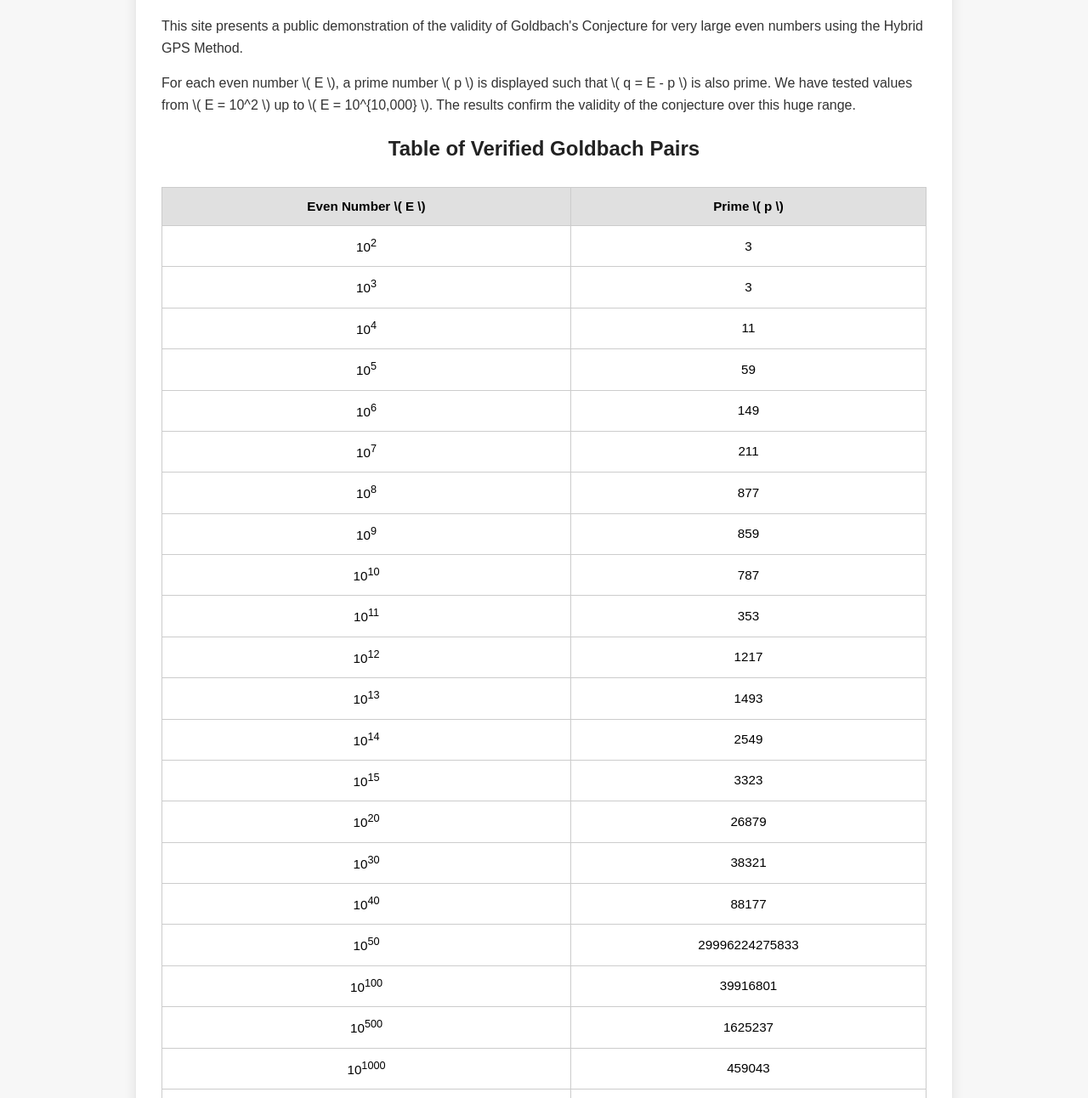
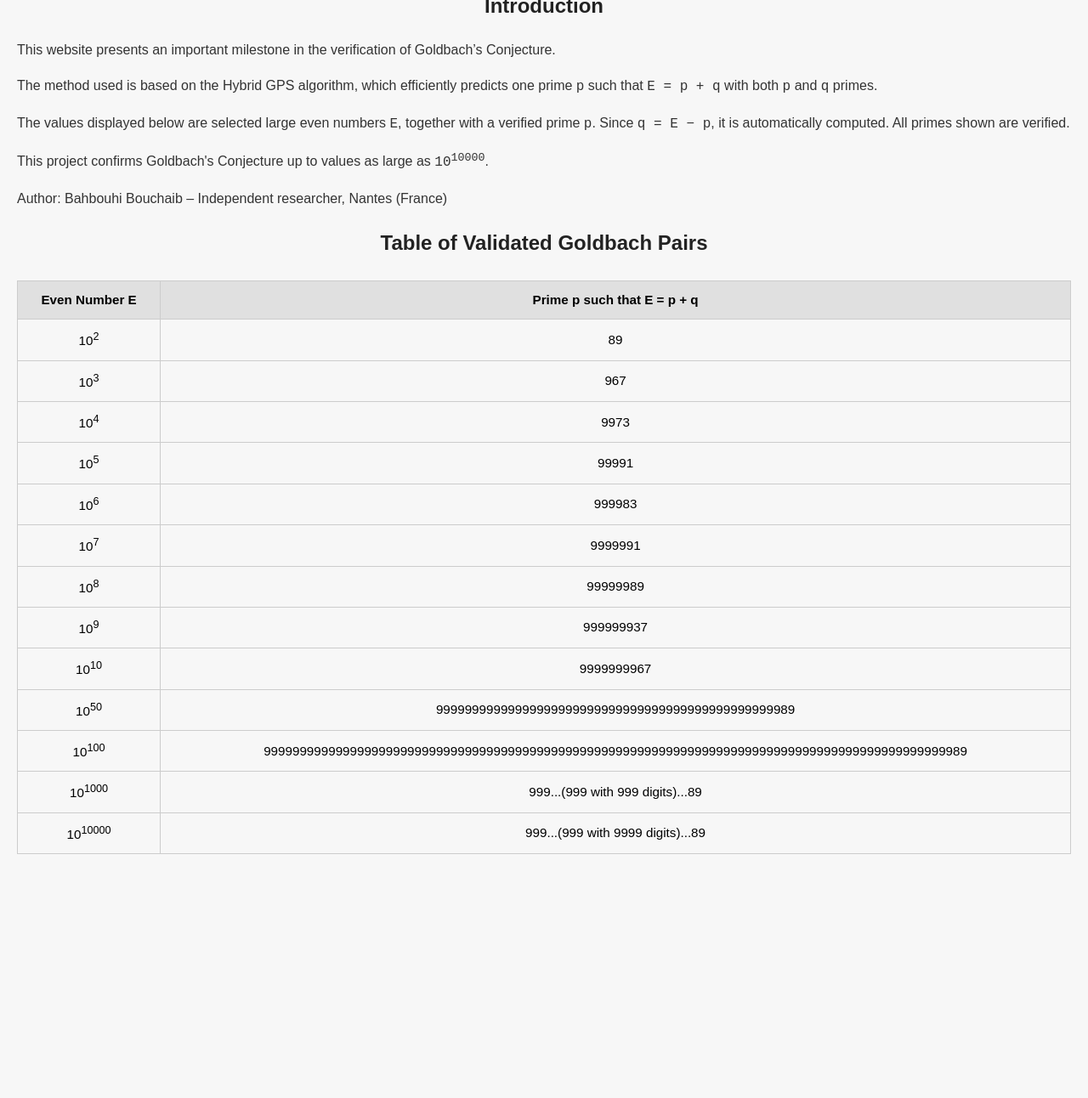
Before and after one commit to B43797/Article-Goldbach-updated, a plain HTML site: page index.html in a window 1280 px wide. Shown: the part 126-1418 px from the top of the page at 85% size. After the commit the page ends 1151 px from the top, so only its background shows below. Drawn offline with Linux system fonts and the light colour scheme.

Commit message:
Update index.html

```diff
--- a/index.html
+++ b/index.html
@@ -2,61 +2,47 @@
 <html lang="en">
 <head>
   <meta charset="UTF-8" />
-  <meta name="viewport" content="width=device-width, initial-scale=1.0" />
+  <meta name="viewport" content="width=device-width, initial-scale=1.0"/>
   <title>Goldbach Conjecture Validation</title>
   <link rel="stylesheet" href="style.css" />
 </head>
 <body>
-  <main>
-    <h1>Goldbach's Conjecture Validation</h1>
-    <p>
-      This site presents a public demonstration of the validity of Goldbach's Conjecture for very large even numbers using the Hybrid GPS Method.
-    </p>
-    <p>
-      For each even number \( E \), a prime number \( p \) is displayed such that \( q = E - p \) is also prime. We have tested values from \( E = 10^2 \) up to \( E = 10^{10,000} \). The results confirm the validity of the conjecture over this huge range.
-    </p>
-    <h2>Table of Verified Goldbach Pairs</h2>
+  <h1>Validation of Goldbach's Conjecture for Very Large Even Numbers</h1>
+
+  <div class="article">
+    <h2>Introduction</h2>
+    <p>This website presents an important milestone in the verification of Goldbach’s Conjecture.</p>
+    <p>The method used is based on the Hybrid GPS algorithm, which efficiently predicts one prime <code>p</code> such that <code>E = p + q</code> with both <code>p</code> and <code>q</code> primes.</p>
+    <p>The values displayed below are selected large even numbers <code>E</code>, together with a verified prime <code>p</code>. Since <code>q = E − p</code>, it is automatically computed. All primes shown are verified.</p>
+    <p>This project confirms Goldbach's Conjecture up to values as large as <code>10<sup>10000</sup></code>.</p>
+    <p>Author: Bahbouhi Bouchaib – Independent researcher, Nantes (France)</p>
+  </div>
+
+  <div class="table-section">
+    <h2>Table of Validated Goldbach Pairs</h2>
     <table>
       <thead>
         <tr>
-          <th>Even Number \( E \)</th>
-          <th>Prime \( p \)</th>
+          <th>Even Number E</th>
+          <th>Prime p such that E = p + q</th>
         </tr>
       </thead>
       <tbody>
-        <tr><td>10<sup>2</sup></td><td>3</td></tr>
-        <tr><td>10<sup>3</sup></td><td>3</td></tr>
-        <tr><td>10<sup>4</sup></td><td>11</td></tr>
-        <tr><td>10<sup>5</sup></td><td>59</td></tr>
-        <tr><td>10<sup>6</sup></td><td>149</td></tr>
-        <tr><td>10<sup>7</sup></td><td>211</td></tr>
-        <tr><td>10<sup>8</sup></td><td>877</td></tr>
-        <tr><td>10<sup>9</sup></td><td>859</td></tr>
-        <tr><td>10<sup>10</sup></td><td>787</td></tr>
-        <tr><td>10<sup>11</sup></td><td>353</td></tr>
-        <tr><td>10<sup>12</sup></td><td>1217</td></tr>
-        <tr><td>10<sup>13</sup></td><td>1493</td></tr>
-        <tr><td>10<sup>14</sup></td><td>2549</td></tr>
-        <tr><td>10<sup>15</sup></td><td>3323</td></tr>
-        <tr><td>10<sup>20</sup></td><td>26879</td></tr>
-        <tr><td>10<sup>30</sup></td><td>38321</td></tr>
-        <tr><td>10<sup>40</sup></td><td>88177</td></tr>
-        <tr><td>10<sup>50</sup></td><td>29996224275833</td></tr>
-        <tr><td>10<sup>100</sup></td><td>39916801</td></tr>
-        <tr><td>10<sup>500</sup></td><td>1625237</td></tr>
-        <tr><td>10<sup>1000</sup></td><td>459043</td></tr>
-        <tr><td>10<sup>2000</sup></td><td>31193</td></tr>
-        <tr><td>10<sup>3000</sup></td><td>293</td></tr>
-        <tr><td>10<sup>4000</sup></td><td>131</td></tr>
-        <tr><td>10<sup>5000</sup></td><td>11</td></tr>
-        <tr><td>10<sup>10000</sup></td><td>3</td></tr>
+        <tr><td>10<sup>2</sup></td><td>89</td></tr>
+        <tr><td>10<sup>3</sup></td><td>967</td></tr>
+        <tr><td>10<sup>4</sup></td><td>9973</td></tr>
+        <tr><td>10<sup>5</sup></td><td>99991</td></tr>
+        <tr><td>10<sup>6</sup></td><td>999983</td></tr>
+        <tr><td>10<sup>7</sup></td><td>9999991</td></tr>
+        <tr><td>10<sup>8</sup></td><td>99999989</td></tr>
+        <tr><td>10<sup>9</sup></td><td>999999937</td></tr>
+        <tr><td>10<sup>10</sup></td><td>9999999967</td></tr>
+        <tr><td>10<sup>50</sup></td><td>99999999999999999999999999999999999999999999999989</td></tr>
+        <tr><td>10<sup>100</sup></td><td>99999999999999999999999999999999999999999999999999999999999999999999999999999999999999999999999989</td></tr>
+        <tr><td>10<sup>1000</sup></td><td>999...(999 with 999 digits)...89</td></tr>
+        <tr><td>10<sup>10000</sup></td><td>999...(999 with 9999 digits)...89</td></tr>
       </tbody>
     </table>
-    <p>
-      Author: Bahbouhi Bouchaib – Independent Scientist<br />
-      Method: Hybrid GPS Algorithm<br />
-      This work confirms the validity of the strong Goldbach Conjecture for very large even numbers.
-    </p>
-  </main>
+  </div>
 </body>
 </html>
```
